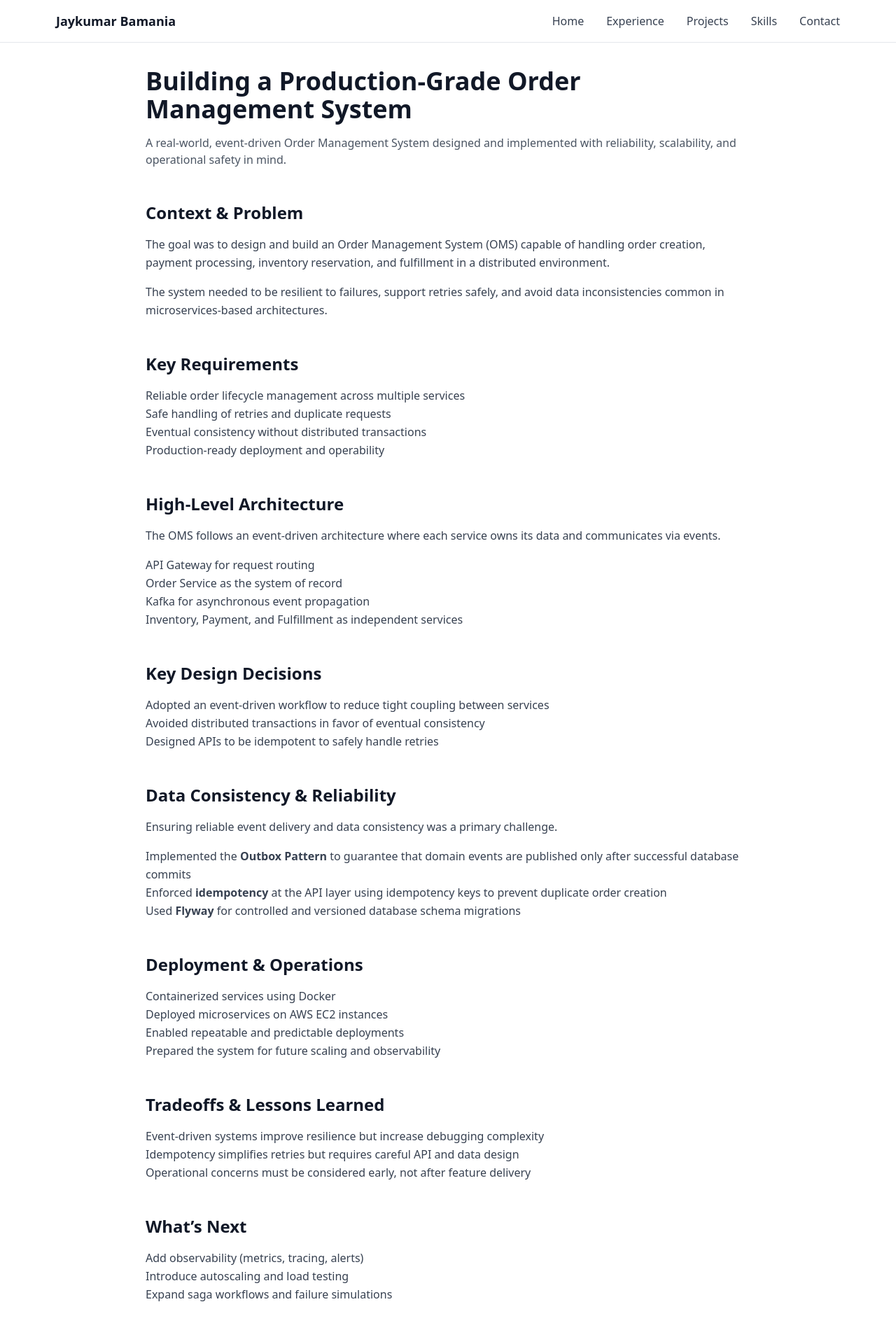
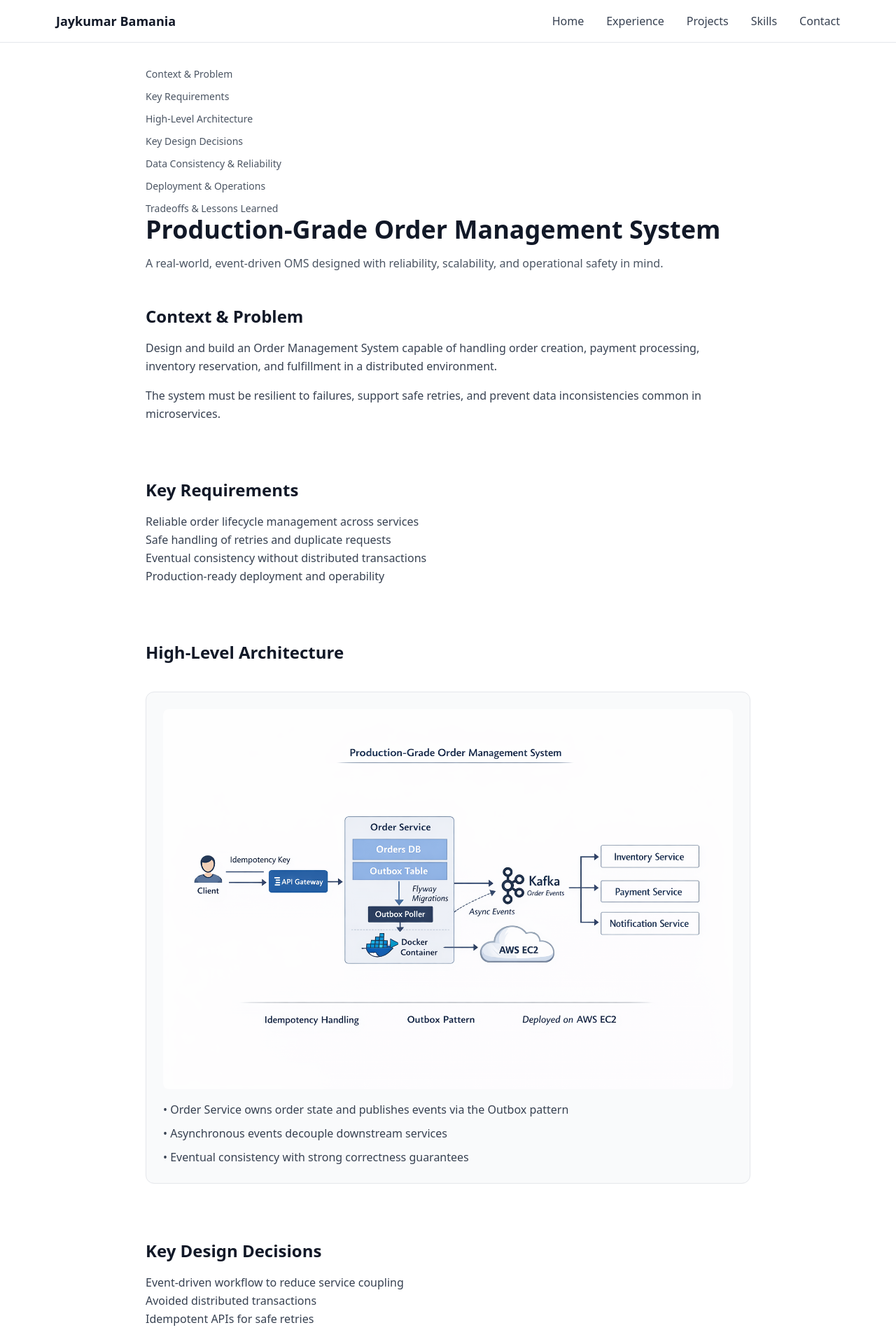
Before and after one commit to jaykumarbamania/My_Portfolio, a React (Vite) app: page /oms-case-study in a window 1280 px wide. Shown: the top 1920 px of the page at 70% size. Built offline with nearby package versions, Linux system fonts and the light colour scheme.

Commit message:
Dynamic data in Case Study Pade

```diff
--- a/src/components/Footer.jsx
+++ b/src/components/Footer.jsx
@@ -1,4 +1,4 @@
-import { SOCIAL_LINKS, MY_PORTFOLIO_NAME } from "../config/socials";
+import { SOCIAL_LINKS, MY_PORTFOLIO_NAME } from "../data/socials";
 
 const Footer = () => {
   return (
--- a/src/components/Navbar.jsx
+++ b/src/components/Navbar.jsx
@@ -1,5 +1,5 @@
 import { useState } from "react";
-import { MY_PORTFOLIO_NAME } from "../config/socials";
+import { MY_PORTFOLIO_NAME } from "../data/socials";
 
 const navLinks = [
   { name: "Home", href: "#home" },
--- a/src/components/Section.jsx
+++ b/src/components/Section.jsx
@@ -1,14 +1,14 @@
-const Section = ({ title, children }) => {
+const Section = ({ id, title, children }) => {
   return (
-  <div className="mb-12">
-    <h2 className="text-2xl font-semibold text-gray-900 mb-4">
+    <section id={id} className="mb-20">
+      <h2 className="text-2xl font-bold mb-4">
         {title}
       </h2>
       <div className="space-y-4 text-gray-700 leading-relaxed">
         {children}
       </div>
-  </div>
-)
+    </section>
+  );
 };
 
 export default Section;
--- /dev/null
+++ b/src/data/omsCaseStudy.js
@@ -0,0 +1,74 @@
+export const omsCaseStudy = {
+  title: "Production-Grade Order Management System",
+  subtitle:
+    "A real-world, event-driven OMS designed with reliability, scalability, and operational safety in mind.",
+
+  sections: [
+    {
+      id: "context",
+      title: "Context & Problem",
+      content: [
+        "Design and build an Order Management System capable of handling order creation, payment processing, inventory reservation, and fulfillment in a distributed environment.",
+        "The system must be resilient to failures, support safe retries, and prevent data inconsistencies common in microservices."
+      ]
+    },
+    {
+      id: "requirements",
+      title: "Key Requirements",
+      list: [
+        "Reliable order lifecycle management across services",
+        "Safe handling of retries and duplicate requests",
+        "Eventual consistency without distributed transactions",
+        "Production-ready deployment and operability"
+      ]
+    },
+    {
+      id: "architecture",
+      title: "High-Level Architecture",
+      description:
+        "The OMS follows an event-driven architecture where services communicate asynchronously.",
+      diagram: "/diagrams/oms-architecture.png",
+      bullets: [
+        "Order Service owns order state and publishes events via the Outbox pattern",
+        "Asynchronous events decouple downstream services",
+        "Eventual consistency with strong correctness guarantees"
+      ]
+    },
+    {
+      id: "decisions",
+      title: "Key Design Decisions",
+      list: [
+        "Event-driven workflow to reduce service coupling",
+        "Avoided distributed transactions",
+        "Idempotent APIs for safe retries"
+      ]
+    },
+    {
+      id: "consistency",
+      title: "Data Consistency & Reliability",
+      list: [
+        "Outbox Pattern ensures events are published after DB commit",
+        "Idempotency keys prevent duplicate order creation",
+        "Flyway manages versioned schema migrations"
+      ]
+    },
+    {
+      id: "deployment",
+      title: "Deployment & Operations",
+      list: [
+        "Dockerized services",
+        "Deployed on AWS EC2",
+        "Prepared for scaling and observability"
+      ]
+    },
+    {
+      id: "lessons",
+      title: "Tradeoffs & Lessons Learned",
+      list: [
+        "Event-driven systems improve resilience but increase debugging complexity",
+        "Idempotency simplifies retries but complicates API design",
+        "Operational concerns must be addressed early"
+      ]
+    }
+  ]
+};
--- a/src/pages/OMSCaseStudy.jsx
+++ b/src/pages/OMSCaseStudy.jsx
@@ -1,127 +1,63 @@
 import Section from "../components/Section";
+import CaseStudyNav from "../sections/CaseStudyNav";
+import { omsCaseStudy } from "../data/omsCaseStudy";
 
 const OMSCaseStudy = () => {
   return (
     <section className="py-24 bg-white">
       <div className="max-w-4xl mx-auto px-4">
+
+         <CaseStudyNav sections={omsCaseStudy.sections} />
+
+         {/* Main Content */}
+        <div className="flex-1 max-w-4xl">
         {/* Title */}
-        <h1 className="text-4xl font-bold text-gray-900 mb-4">
+        {/* <h1 className="text-4xl font-bold text-gray-900 mb-4">
           Building a Production-Grade Order Management System
         </h1>
         <p className="text-gray-600 mb-12">
           A real-world, event-driven Order Management System designed and
           implemented with reliability, scalability, and operational safety in mind.
-        </p>
+        </p> */}
 
-        {/* Context */}
-        <Section title="Context & Problem">
-          <p>
-            The goal was to design and build an Order Management System (OMS)
-            capable of handling order creation, payment processing, inventory
-            reservation, and fulfillment in a distributed environment.
+        <h1 className="text-4xl font-bold mb-4">
+            {omsCaseStudy.title}
+          </h1>
+          <p className="text-gray-600 mb-12">
+            {omsCaseStudy.subtitle}
           </p>
-          <p>
-            The system needed to be resilient to failures, support retries
-            safely, and avoid data inconsistencies common in microservices-based
-            architectures.
-          </p>
-        </Section>
 
-        {/* Requirements */}
-        <Section title="Key Requirements">
-          <ul>
-            <li>Reliable order lifecycle management across multiple services</li>
-            <li>Safe handling of retries and duplicate requests</li>
-            <li>Eventual consistency without distributed transactions</li>
-            <li>Production-ready deployment and operability</li>
-          </ul>
-        </Section>
+          {omsCaseStudy.sections.map((section) => (
+            <Section key={section.id} id={section.id} title={section.title}>
+              {section.content &&
+                section.content.map((p, i) => <p key={i}>{p}</p>)}
 
-        {/* Architecture */}
-        <Section title="High-Level Architecture">
-          <p>
-            The OMS follows an event-driven architecture where each service owns
-            its data and communicates via events.
-          </p>
-          <ul>
-            <li>API Gateway for request routing</li>
-            <li>Order Service as the system of record</li>
-            <li>Kafka for asynchronous event propagation</li>
-            <li>Inventory, Payment, and Fulfillment as independent services</li>
-          </ul>
-        </Section>
+              {section.list && (
+                <ul>
+                  {section.list.map((item, i) => (
+                    <li key={i}>{item}</li>
+                  ))}
+                </ul>
+              )}
 
-        {/* Design Decisions */}
-        <Section title="Key Design Decisions">
-          <ul>
-            <li>
-              Adopted an event-driven workflow to reduce tight coupling between services
-            </li>
-            <li>
-              Avoided distributed transactions in favor of eventual consistency
-            </li>
-            <li>
-              Designed APIs to be idempotent to safely handle retries
-            </li>
-          </ul>
-        </Section>
+              {section.diagram && (
+                <div className="my-10 border rounded-xl p-6 bg-gray-50">
+                  <img
+                    src={section.diagram}
+                    alt={`${section.title} diagram`}
+                    className="w-full rounded-lg"
+                  />
+                  <ul className="mt-4 space-y-2 text-gray-700">
+                    {section.bullets.map((b, i) => (
+                      <li key={i}>• {b}</li>
+                    ))}
+                  </ul>
+                </div>
+              )}
+            </Section>
+          ))}
 
-        {/* Consistency */}
-        <Section title="Data Consistency & Reliability">
-          <p>
-            Ensuring reliable event delivery and data consistency was a primary
-            challenge.
-          </p>
-          <ul>
-            <li>
-              Implemented the <strong>Outbox Pattern</strong> to guarantee that
-              domain events are published only after successful database commits
-            </li>
-            <li>
-              Enforced <strong>idempotency</strong> at the API layer using
-              idempotency keys to prevent duplicate order creation
-            </li>
-            <li>
-              Used <strong>Flyway</strong> for controlled and versioned database
-              schema migrations
-            </li>
-          </ul>
-        </Section>
-
-        {/* Deployment */}
-        <Section title="Deployment & Operations">
-          <ul>
-            <li>Containerized services using Docker</li>
-            <li>Deployed microservices on AWS EC2 instances</li>
-            <li>Enabled repeatable and predictable deployments</li>
-            <li>Prepared the system for future scaling and observability</li>
-          </ul>
-        </Section>
-
-        {/* Tradeoffs */}
-        <Section title="Tradeoffs & Lessons Learned">
-          <ul>
-            <li>
-              Event-driven systems improve resilience but increase debugging complexity
-            </li>
-            <li>
-              Idempotency simplifies retries but requires careful API and data design
-            </li>
-            <li>
-              Operational concerns must be considered early, not after feature delivery
-            </li>
-          </ul>
-        </Section>
-
-        {/* Next */}
-        <Section title="What’s Next">
-          <ul>
-            <li>Add observability (metrics, tracing, alerts)</li>
-            <li>Introduce autoscaling and load testing</li>
-            <li>Expand saga workflows and failure simulations</li>
-          </ul>
-        </Section>
-
+      </div>
 
       </div>
     </section>
@@ -129,3 +65,128 @@ const OMSCaseStudy = () => {
 };
 
 export default OMSCaseStudy;
+
+
+
+        // {/* Context */}
+        // <Section title="Context & Problem">
+        //   <p>
+        //     The goal was to design and build an Order Management System (OMS)
+        //     capable of handling order creation, payment processing, inventory
+        //     reservation, and fulfillment in a distributed environment.
+        //   </p>
+        //   <p>
+        //     The system needed to be resilient to failures, support retries
+        //     safely, and avoid data inconsistencies common in microservices-based
+        //     architectures.
+        //   </p>
+        // </Section>
+
+        // {/* Requirements */}
+        // <Section title="Key Requirements">
+        //   <ul>
+        //     <li>Reliable order lifecycle management across multiple services</li>
+        //     <li>Safe handling of retries and duplicate requests</li>
+        //     <li>Eventual consistency without distributed transactions</li>
+        //     <li>Production-ready deployment and operability</li>
+        //   </ul>
+        // </Section>
+
+        // {/* Architecture */}
+        // <Section title="High-Level Architecture">
+        //   <p>
+        //     The OMS follows an event-driven architecture where services communicate
+        //     asynchronously to ensure scalability and fault tolerance.
+        //   </p>
+
+        //   <div className="my-10 border rounded-xl p-6 bg-gray-50">
+        //     <img
+        //       // src="/diagrams/oms-architecture.png"
+        //       src="/diagrams/oms-architecture.png"
+        //       alt="Order Management System Architecture Diagram"
+        //       className="w-full rounded-lg"
+        //     />
+        //     <p className="mt-3 text-sm text-gray-500 text-center">
+        //       Order Management System architecture showing idempotency handling,
+        //       Outbox pattern, and event-driven communication.
+        //     </p>
+
+        //     <ul className="mt-4 space-y-2 text-gray-700">
+        //       <li>• Order Service owns the order state and publishes events via the Outbox pattern</li>
+        //       <li>• Kafka ensures reliable, asynchronous communication between services</li>
+        //       <li>• Inventory and Payment services react to events and emit compensating actions on failure</li>
+        //       <li>• The system favors eventual consistency with strong correctness guarantees</li>
+        //     </ul>
+        //   </div>
+        // </Section>
+
+        // {/* Design Decisions */}
+        // <Section title="Key Design Decisions">
+        //   <ul>
+        //     <li>
+        //       Adopted an event-driven workflow to reduce tight coupling between services
+        //     </li>
+        //     <li>
+        //       Avoided distributed transactions in favor of eventual consistency
+        //     </li>
+        //     <li>
+        //       Designed APIs to be idempotent to safely handle retries
+        //     </li>
+        //   </ul>
+        // </Section>
+
+        // {/* Consistency */}
+        // <Section title="Data Consistency & Reliability">
+        //   <p>
+        //     Ensuring reliable event delivery and data consistency was a primary
+        //     challenge.
+        //   </p>
+        //   <ul>
+        //     <li>
+        //       Implemented the <strong>Outbox Pattern</strong> to guarantee that
+        //       domain events are published only after successful database commits
+        //     </li>
+        //     <li>
+        //       Enforced <strong>idempotency</strong> at the API layer using
+        //       idempotency keys to prevent duplicate order creation
+        //     </li>
+        //     <li>
+        //       Used <strong>Flyway</strong> for controlled and versioned database
+        //       schema migrations
+        //     </li>
+        //   </ul>
+        // </Section>
+
+        // {/* Deployment */}
+        // <Section title="Deployment & Operations">
+        //   <ul>
+        //     <li>Containerized services using Docker</li>
+        //     <li>Deployed microservices on AWS EC2 instances</li>
+        //     <li>Enabled repeatable and predictable deployments</li>
+        //     <li>Prepared the system for future scaling and observability</li>
+        //   </ul>
+        // </Section>
+
+        // {/* Tradeoffs */}
+        // <Section title="Tradeoffs & Lessons Learned">
+        //   <ul>
+        //     <li>
+        //       Event-driven systems improve resilience but increase debugging complexity
+        //     </li>
+        //     <li>
+        //       Idempotency simplifies retries but requires careful API and data design
+        //     </li>
+        //     <li>
+        //       Operational concerns must be considered early, not after feature delivery
+        //     </li>
+        //   </ul>
+        // </Section>
+
+        // {/* Next */}
+        // <Section title="What’s Next">
+        //   <ul>
+        //     <li>Add observability (metrics, tracing, alerts)</li>
+        //     <li>Introduce autoscaling and load testing</li>
+        //     <li>Expand saga workflows and failure simulations</li>
+        //   </ul>
+        // </Section>
--- /dev/null
+++ b/src/sections/CaseStudyNav.jsx
@@ -0,0 +1,20 @@
+const CaseStudyNav = ({ sections }) => {
+  return (
+    <aside className="hidden lg:block w-64 sticky top-24 self-start">
+      <ul className="space-y-3 text-sm">
+        {sections.map((s) => (
+          <li key={s.id}>
+            <a
+              href={`#${s.id}`}
+              className="text-gray-600 hover:text-black transition"
+            >
+              {s.title}
+            </a>
+          </li>
+        ))}
+      </ul>
+    </aside>
+  );
+};
+
+export default CaseStudyNav;
--- a/src/sections/Contact.jsx
+++ b/src/sections/Contact.jsx
@@ -1,4 +1,4 @@
-import { SOCIAL_LINKS, MY_RESUME_NAME } from "../config/socials";
+import { SOCIAL_LINKS, MY_RESUME_NAME } from "../data/socials";
 
 const Contact = () => {
   return (
--- a/src/sections/Experience.jsx
+++ b/src/sections/Experience.jsx
@@ -1,4 +1,4 @@
-import { experiences } from "../config/experience";
+import { experiences } from "../data/experience";
 
 const Experience = () => {
   return (
--- a/src/sections/Hero.jsx
+++ b/src/sections/Hero.jsx
@@ -1,4 +1,4 @@
-import { MY_RESUME_NAME } from "../config/socials";
+import { MY_RESUME_NAME } from "../data/socials";
 const Hero = () => {
   return (
     <section id="home" className="max-w-6xl mx-auto px-4 pt-24 pb-16 ">
```
Also changed, not shown: public/diagrams/image.png (added), public/diagrams/oms-architecture.png (added), src/data/experience.js (renamed from src/config/experience.js), src/data/socials.js (renamed from src/config/socials.js). Lines whose indentation alone changed are shown as unchanged.
